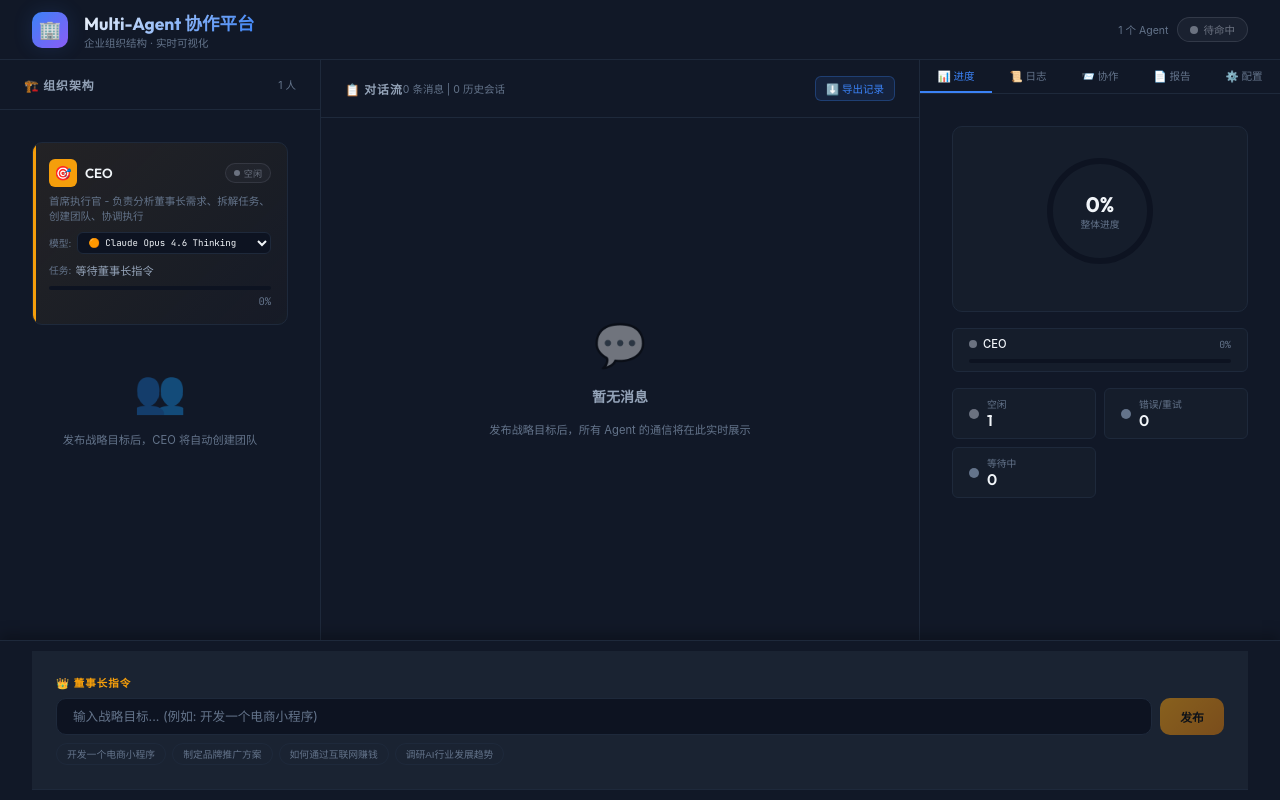
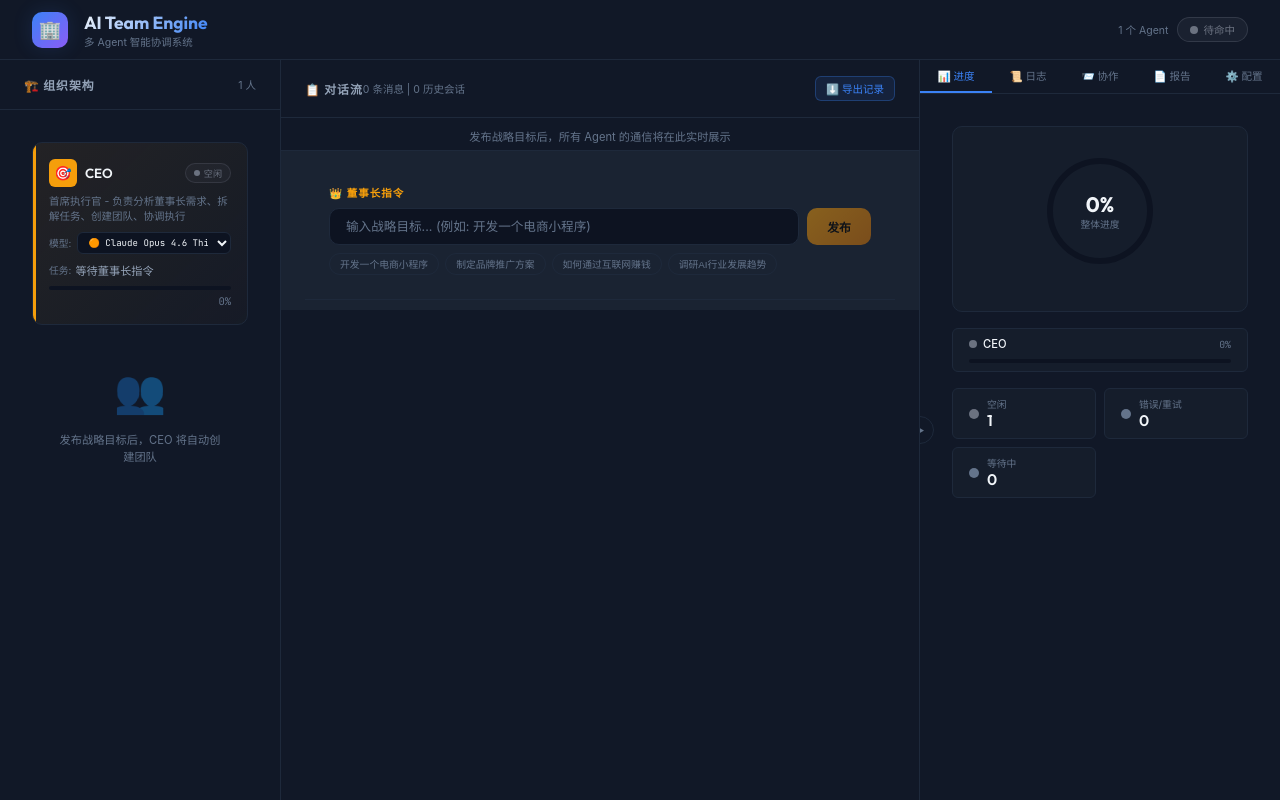
Before and after one commit to hudijiang/ai-team-engine, a React (Vite) app: page / in a window 1280 px wide. Built offline with nearby package versions, Linux system fonts and the light colour scheme.

Commit message:
feat: 页面布局全面优化
- Header 更名为 AI Team Engine
- 左栏收窄至 280px
- 右栏可折叠（360px ↔ 52px icon 竖排）
- 输入框移入中栏底部（视觉与对话流融合）
- 对话流详情智能展开（有 outputContent 才默认展开）
- 删除 GPT.GE 供应商

```diff
--- a/src/App.jsx
+++ b/src/App.jsx
@@ -12,13 +12,14 @@ import { useStore } from './store/store';
 
 /**
  * 主应用组件
- * 三栏布局：组织架构 | 对话流 | 状态面板
+ * 三栏布局：组织架构 | 对话流(含输入) | 状态面板(可折叠)
  */
 export default function App() {
     useInboxSubscriber();
     const systemStatus = useStore(s => s.systemStatus);
     const agents = useStore(s => s.agents);
     const [rightTab, setRightTab] = useState('progress');
+    const [rightCollapsed, setRightCollapsed] = useState(false);
 
     const statusText = {
         idle: '待命中',
@@ -29,6 +30,14 @@ export default function App() {
         blocked: '⚠️ 阻塞',
     };
 
+    const tabs = [
+        { key: 'progress', icon: '📊', label: '进度' },
+        { key: 'log', icon: '📜', label: '日志' },
+        { key: 'inbox', icon: '📨', label: '协作' },
+        { key: 'deliverables', icon: '📄', label: '报告' },
+        { key: 'config', icon: '⚙️', label: '配置' },
+    ];
+
     return (
         <>
             {/* 顶部导航 */}
@@ -36,8 +45,8 @@ export default function App() {
                 <div className="app-header__logo">
                     <div className="app-header__icon">🏢</div>
                     <div>
-                        <div className="app-header__title">Multi-Agent 协作平台</div>
-                        <div className="app-header__subtitle">企业组织结构 · 实时可视化</div>
+                        <div className="app-header__title">AI Team Engine</div>
+                        <div className="app-header__subtitle">多 Agent 智能协调系统</div>
                     </div>
                 </div>
                 <div className="app-header__status">
@@ -52,9 +61,9 @@ export default function App() {
             </header>
 
             {/* 主布局 */}
-            <div className="app-layout">
+            <div className={`app-layout ${rightCollapsed ? 'app-layout--collapsed' : ''}`}>
                 {/* 左栏：组织架构 */}
-                <div className="panel">
+                <div className="panel panel--left">
                     <div className="panel__header">
                         <span className="panel__title">🏗️ 组织架构</span>
                         <span className="text-sm text-muted">{agents.length} 人</span>
@@ -64,42 +73,52 @@ export default function App() {
                     </div>
                 </div>
 
-                {/* 中栏：对话流 */}
+                {/* 中栏：对话流 + 底部输入 */}
+                <div className="panel panel--center">
                     <DialoguePanel />
+                    <div className="chatbar-inline">
+                        <CommandInput />
+                    </div>
+                </div>
 
-                {/* 右栏：状态面板 */}
-                <div className="panel sidebar-panel">
+                {/* 右栏：状态面板（可折叠） */}
+                <div className={`panel sidebar-panel ${rightCollapsed ? 'sidebar-panel--collapsed' : ''}`}>
+                    {/* 折叠切换按钮 */}
+                    <button
+                        className="sidebar-toggle"
+                        onClick={() => setRightCollapsed(!rightCollapsed)}
+                        title={rightCollapsed ? '展开面板' : '折叠面板'}
+                    >
+                        {rightCollapsed ? '◀' : '▶'}
+                    </button>
+
+                    {rightCollapsed ? (
+                        /* 折叠态：仅显示 icon 竖排 */
+                        <div className="sidebar-icons">
+                            {tabs.map(t => (
+                                <button
+                                    key={t.key}
+                                    className={`sidebar-icon-btn ${rightTab === t.key ? 'sidebar-icon-btn--active' : ''}`}
+                                    title={t.label}
+                                    onClick={() => { setRightTab(t.key); setRightCollapsed(false); }}
+                                >
+                                    {t.icon}
+                                </button>
+                            ))}
+                        </div>
+                    ) : (
+                        /* 展开态：tab 栏 + 内容 */
+                        <>
                             <div className="panel-tabs">
+                                {tabs.map(t => (
                                     <button
-                            className={`panel-tab ${rightTab === 'progress' ? 'panel-tab--active' : ''}`}
-                            onClick={() => setRightTab('progress')}
+                                        key={t.key}
+                                        className={`panel-tab ${rightTab === t.key ? 'panel-tab--active' : ''}`}
+                                        onClick={() => setRightTab(t.key)}
                                     >
-                            📊 进度
+                                        {t.icon} {t.label}
                                     </button>
-                        <button
-                            className={`panel-tab ${rightTab === 'log' ? 'panel-tab--active' : ''}`}
-                            onClick={() => setRightTab('log')}
-                        >
-                            📜 日志
-                        </button>
-                        <button
-                            className={`panel-tab ${rightTab === 'inbox' ? 'panel-tab--active' : ''}`}
-                            onClick={() => setRightTab('inbox')}
-                        >
-                            📨 协作
-                        </button>
-                        <button
-                            className={`panel-tab ${rightTab === 'deliverables' ? 'panel-tab--active' : ''}`}
-                            onClick={() => setRightTab('deliverables')}
-                        >
-                            📄 报告
-                        </button>
-                        <button
-                            className={`panel-tab ${rightTab === 'config' ? 'panel-tab--active' : ''}`}
-                            onClick={() => setRightTab('config')}
-                        >
-                            ⚙️ 配置
-                        </button>
+                                ))}
                             </div>
                             <div className="panel__content">
                                 {rightTab === 'progress' && <ProgressDashboard />}
@@ -108,12 +127,9 @@ export default function App() {
                                 {rightTab === 'deliverables' && <DeliverablesPanel />}
                                 {rightTab === 'config' && <ModelConfigPanel />}
                             </div>
+                        </>
+                    )}
                 </div>
-            </div>
-
-            {/* 底部聊天输入栏 */}
-            <div className="chatbar">
-                <CommandInput />
             </div>
         </>
     );
--- a/src/components/DialoguePanel.jsx
+++ b/src/components/DialoguePanel.jsx
@@ -205,7 +205,9 @@ export default function DialoguePanel() {
                         const msgColor = agentColorMap[msg.agentId] || '#3B82F6';
                         const stateColor = STATE_COLORS[msg.state] || msgColor;
                         const showJson = expandedJson.has(idx);
-                        const showDetails = !expandedDetails.has(idx); // 默认展开，点击收起
+                        // 智能展开：有 outputContent 的消息默认展开，其他默认收起
+                        const hasOutput = !!msg.outputContent;
+                        const showDetails = expandedDetails.has(idx) ? !hasOutput : hasOutput;
 
                         // 构建符合要求的结构化 JSON
                         const structuredJson = {
--- a/src/engine/modelConfig.js
+++ b/src/engine/modelConfig.js
@@ -13,14 +13,6 @@ const MODELS_CACHE_KEY = 'agent-auto-models-cache';
  * 供应商默认配置
  */
 export const PROVIDERS = [
-    {
-        id: 'gptge',
-        name: 'GPT.GE (OpenAI 兼容代理)',
-        icon: '⭐',
-        defaultApiUrl: 'https://api.gpt.ge/v1',
-        modelsPath: '/models',
-        placeholder: 'sk-...',
-    },
     {
         id: 'openai',
         name: 'OpenAI',
--- a/src/index.css
+++ b/src/index.css
@@ -99,20 +99,108 @@ body {
   flex-direction: column;
 }
 
+/* --- 主布局 --- */
 .app-layout {
+  display: grid;
+  grid-template-columns: 280px 1fr 360px;
+  grid-template-rows: 1fr;
+  gap: 1px;
+  background: var(--border-primary);
   flex: 1;
   overflow: hidden;
-}
-
-.chatbar {
-  position: sticky;
-  bottom: 0;
-  width: 100%;
+  height: calc(100vh - 60px);
+  transition: grid-template-columns 0.25s ease;
+}
+
+.app-layout--collapsed {
+  grid-template-columns: 280px 1fr 52px;
+}
+
+/* 中栏包裹对话流+输入 */
+.panel--center {
+  display: flex;
+  flex-direction: column;
+  overflow: hidden;
+  min-height: 0;
   background: var(--bg-secondary);
+}
+
+/* 输入框内联在中栏底部 */
+.chatbar-inline {
+  flex-shrink: 0;
   border-top: 1px solid var(--border-primary);
-  padding: 10px var(--space-xl);
-  box-shadow: 0 -6px 12px rgba(0, 0, 0, 0.25);
-  z-index: 10;
+  padding: 10px var(--space-lg);
+  background: var(--bg-tertiary);
+}
+
+/* --- 右栏折叠控件 --- */
+.sidebar-toggle {
+  position: absolute;
+  left: -14px;
+  top: 50%;
+  transform: translateY(-50%);
+  width: 28px;
+  height: 28px;
+  border-radius: 50%;
+  border: 1px solid var(--border-primary);
+  background: var(--bg-secondary);
+  color: var(--text-muted);
+  font-size: 0.65rem;
+  cursor: pointer;
+  z-index: 5;
+  display: flex;
+  align-items: center;
+  justify-content: center;
+  transition: all 0.15s;
+}
+
+.sidebar-toggle:hover {
+  border-color: var(--accent-blue);
+  color: var(--accent-blue);
+  background: var(--bg-tertiary);
+}
+
+.sidebar-panel {
+  position: relative;
+  transition: width 0.25s ease;
+}
+
+.sidebar-panel--collapsed {
+  display: flex;
+  flex-direction: column;
+  align-items: center;
+  padding-top: 40px;
+}
+
+.sidebar-icons {
+  display: flex;
+  flex-direction: column;
+  gap: 8px;
+  padding: 8px 0;
+}
+
+.sidebar-icon-btn {
+  width: 36px;
+  height: 36px;
+  border-radius: var(--radius-sm);
+  border: 1px solid transparent;
+  background: transparent;
+  font-size: 16px;
+  cursor: pointer;
+  display: flex;
+  align-items: center;
+  justify-content: center;
+  transition: all 0.15s;
+}
+
+.sidebar-icon-btn:hover {
+  background: var(--bg-tertiary);
+  border-color: var(--border-primary);
+}
+
+.sidebar-icon-btn--active {
+  background: rgba(59, 130, 246, 0.1);
+  border-color: rgba(59, 130, 246, 0.3);
 }
 
 /* --- 滚动条 --- */
@@ -453,18 +541,6 @@ body {
     transform: scale(1.5);
     opacity: 0.5;
   }
-}
-
-/* --- 主布局 --- */
-.app-layout {
-  display: grid;
-  grid-template-columns: 320px 1fr 360px;
-  grid-template-rows: 1fr;
-  gap: 1px;
-  background: var(--border-primary);
-  flex: 1;
-  overflow: hidden;
-  height: calc(100vh - 60px);
 }
 
 /* --- 面板通用样式 --- */
```
Lines whose indentation alone changed are shown as unchanged.
